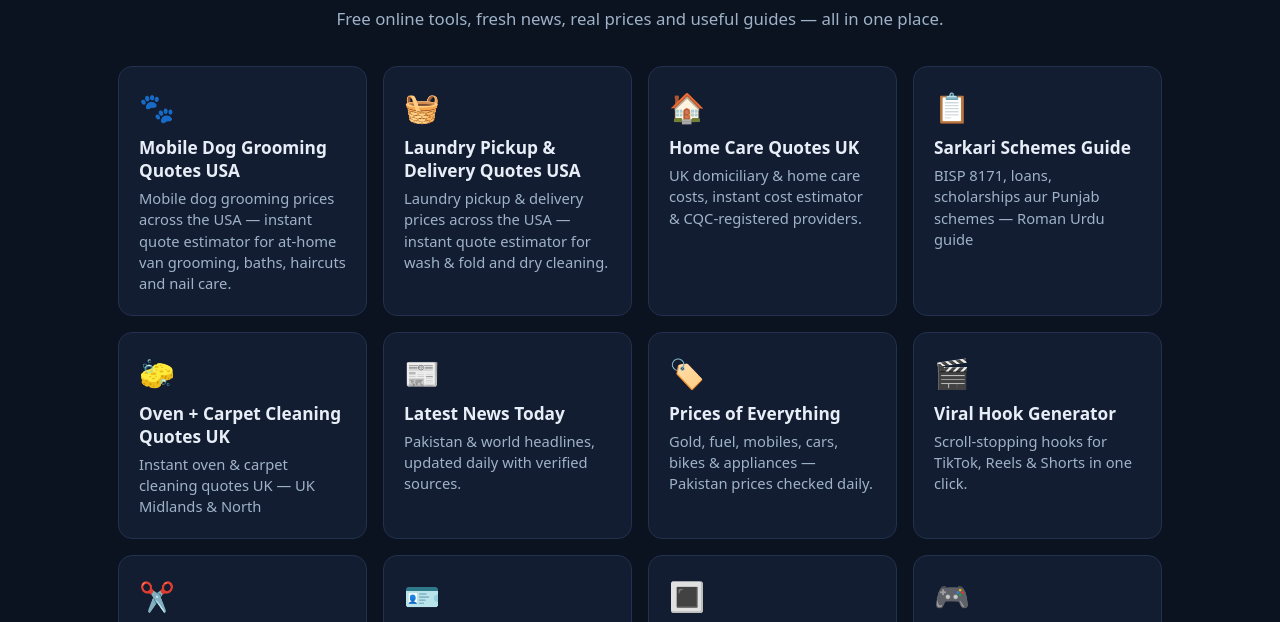
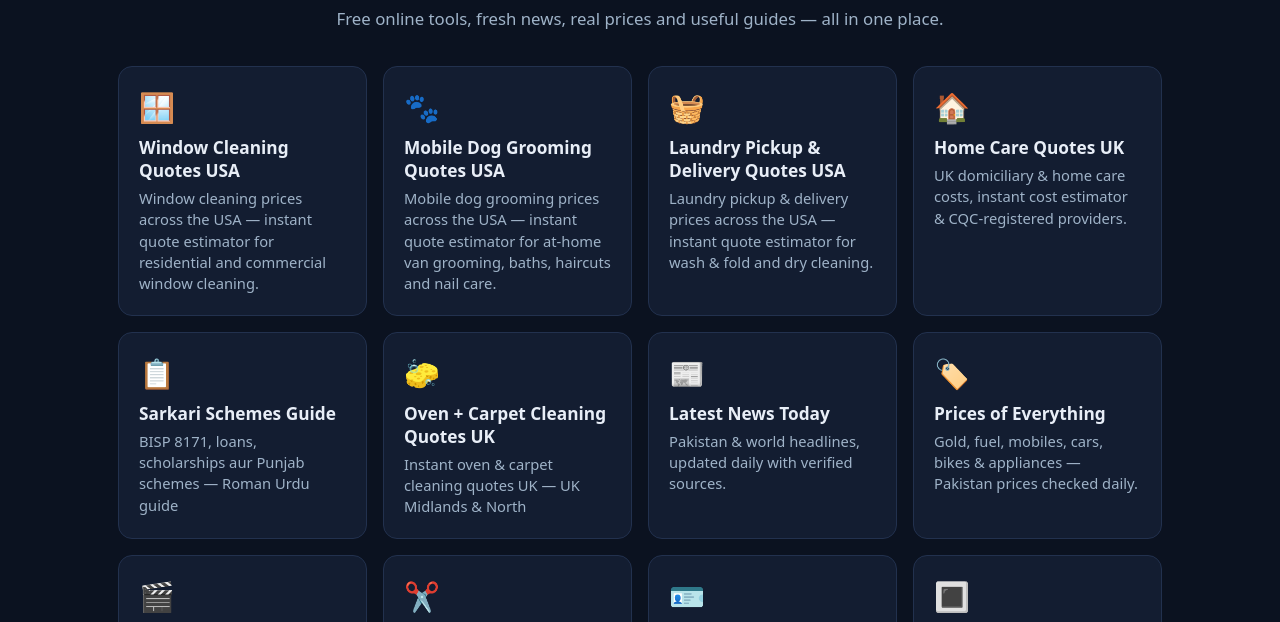
Before and after one commit to bilalahmadwrites/digidunya, a plain HTML site: page index.html in a window 1280 px wide. Shown: the part 103-725 px from the top of the page. Drawn offline with Linux system fonts and the light colour scheme.

Commit message:
Add Window Cleaning Quotes USA card to homepage

```diff
--- a/index.html
+++ b/index.html
@@ -29,6 +29,7 @@ footer{text-align:center;color: #7e93ad;font-size:.85rem;padding:10px 20px 34px;
 </header>
 <main>
   <div class="grid">
+    <a class="card" href="/window-cleaning-quotes-usa"><div class="icon">🪟</div><h2>Window Cleaning Quotes USA</h2><p>Window cleaning prices across the USA — instant quote estimator for residential and commercial window cleaning.</p></a>
     <a class="card" href="/mobile-dog-grooming-quotes-usa"><div class="icon">🐾</div><h2>Mobile Dog Grooming Quotes USA</h2><p>Mobile dog grooming prices across the USA — instant quote estimator for at-home van grooming, baths, haircuts and nail care.</p></a>
     <a class="card" href="/laundry-pickup-delivery-quotes-usa"><div class="icon">🧺</div><h2>Laundry Pickup &amp; Delivery Quotes USA</h2><p>Laundry pickup &amp; delivery prices across the USA — instant quote estimator for wash &amp; fold and dry cleaning.</p></a>
     <a class="card" href="/home-care-quotes-uk"><div class="icon">🏠</div><h2>Home Care Quotes UK</h2><p>UK domiciliary &amp; home care costs, instant cost estimator &amp; CQC-registered providers.</p></a>
```
